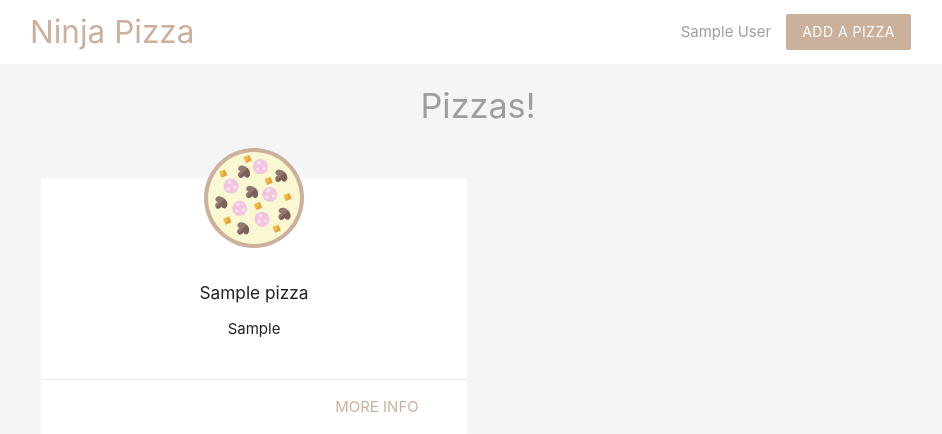
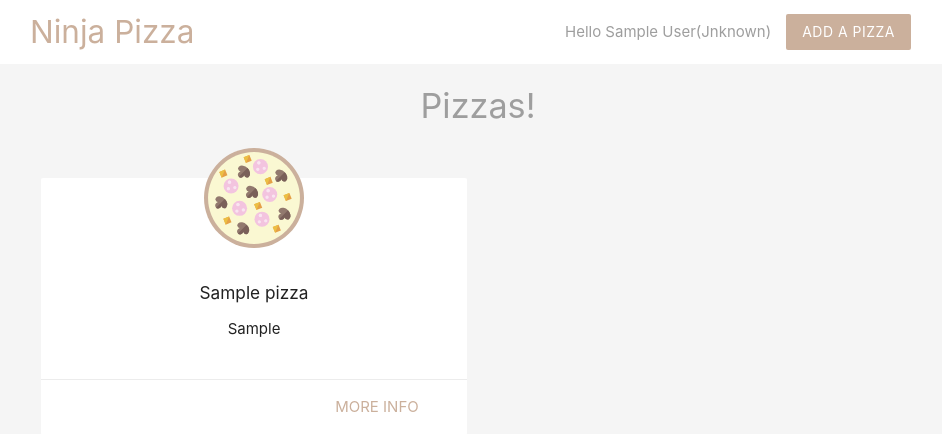
Before and after one commit to Lidayeganyan/PHP-Tutorial-MySQL-with-Net-Ninja, a PHP site: page /index.php in a window 1280 px wide. Shown: the top 434 px of the page, without its empty margins (162-1104 px from the left). Run offline with PHP 8.4, Linux system fonts and the light colour scheme; the visitor is signed in with stand-in values (Sample User, id 1); tables that the repository leaves empty or names only in its code hold one stand-in row (values such as "Sample post").

Commit message:
PHP Tutorial (& MySQL) #38 - Cookies

```diff
--- a/templates/header.php
+++ b/templates/header.php
@@ -1,13 +1,13 @@
 <?php
 
 session_start();
-
 
 if ($_SERVER['QUERY_STRING'] == 'noname') {
   unset($_SESSION['name']);
 }
 
-$name = $_SESSION['name'] ?? ' Hello Guests';
+$name = $_SESSION['name'] ?? '  Guests';
+$gender = $_COOKIE['gender'] ?? 'Jnknown';
 ?>
 
 <head>
@@ -39,7 +39,8 @@ $name = $_SESSION['name'] ?? ' Hello Guests';
     <div class="container">
       <a href="index.php" class="brand-logo brand-text">Ninja Pizza</a>
       <ul id="nav-mobile" class="right hide-on-small-and-down">
-      <li class="grey-text"><?php echo htmlspecialchars($name);?></li>
+      <li class="grey-text"> Hello <?php echo htmlspecialchars($name);?></li>
+      <li class="grey-text">(<?php echo htmlspecialchars($gender);?>)</li>
       <li><a href="add.php" class="btn brand z-depth-0">Add a Pizza</a></li>
       </ul>
     </div>
```
Also changed, not shown: sendbox.php (+8 -0 lines).
